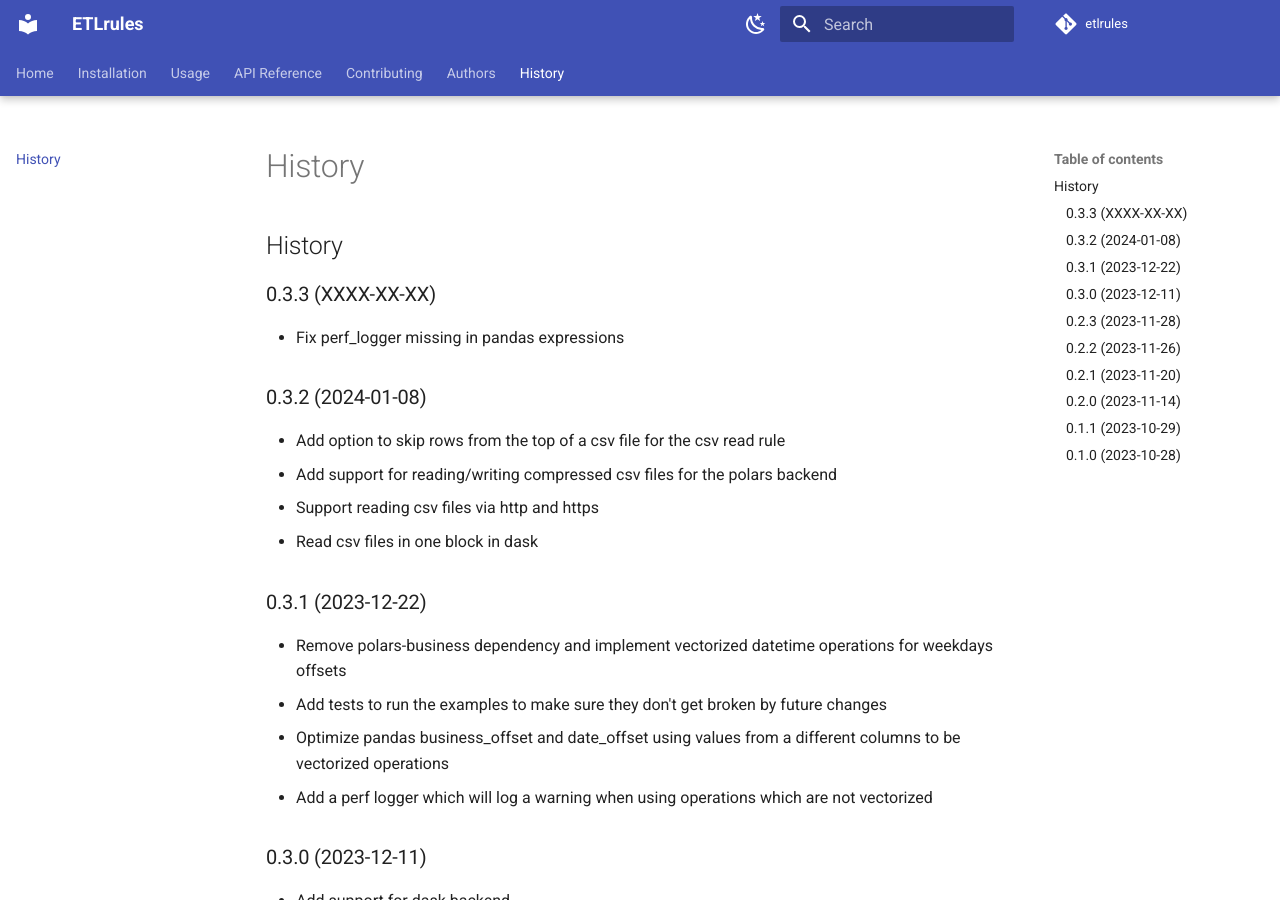
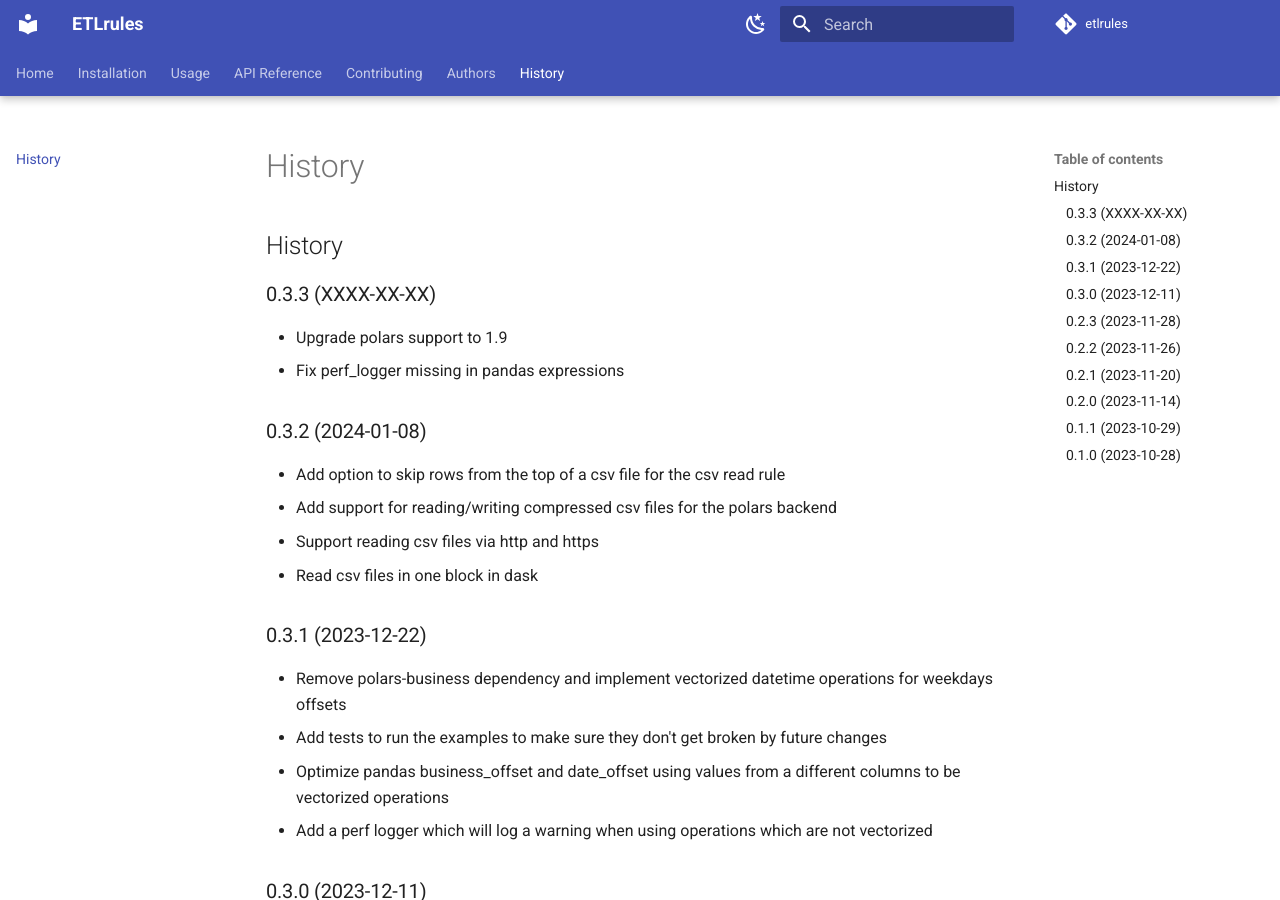
Before and after one commit to ciprianmiclaus2/etlrules, an MkDocs documentation site: the page built from docs/history.md, in a window 1280 px wide and 900 px high. Built offline with MkDocs 1.6.1 and Material for MkDocs 9.7.7, drawn with Linux system fonts in a browser that asks for light colours; comment, search, counter and statistics services are not loaded; the version menu is left out.

Commit message:
Update HISTORY

```diff
--- a/HISTORY.md
+++ b/HISTORY.md
@@ -2,6 +2,7 @@
 
 ## 0.3.3 (XXXX-XX-XX)
 
+* Upgrade polars support to 1.9
 * Fix perf_logger missing in pandas expressions
 
 ## 0.3.2 (2024-01-08)
```
